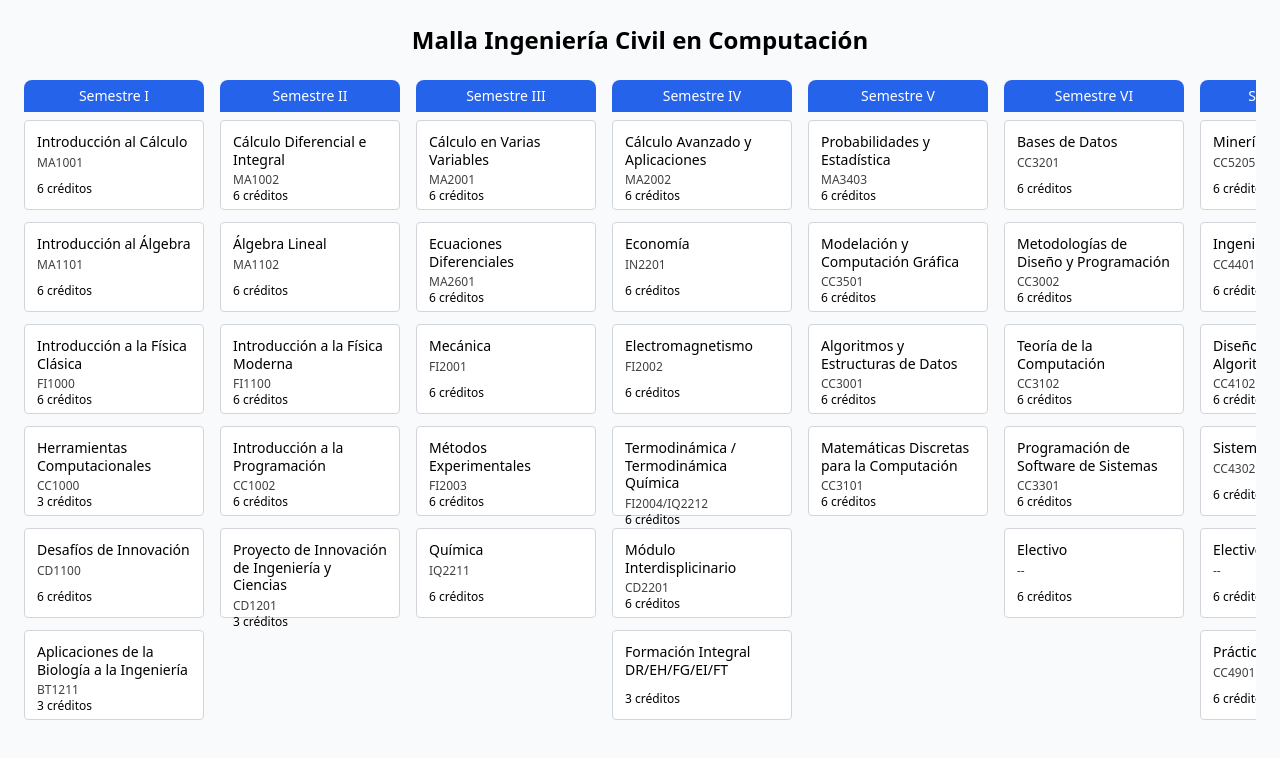
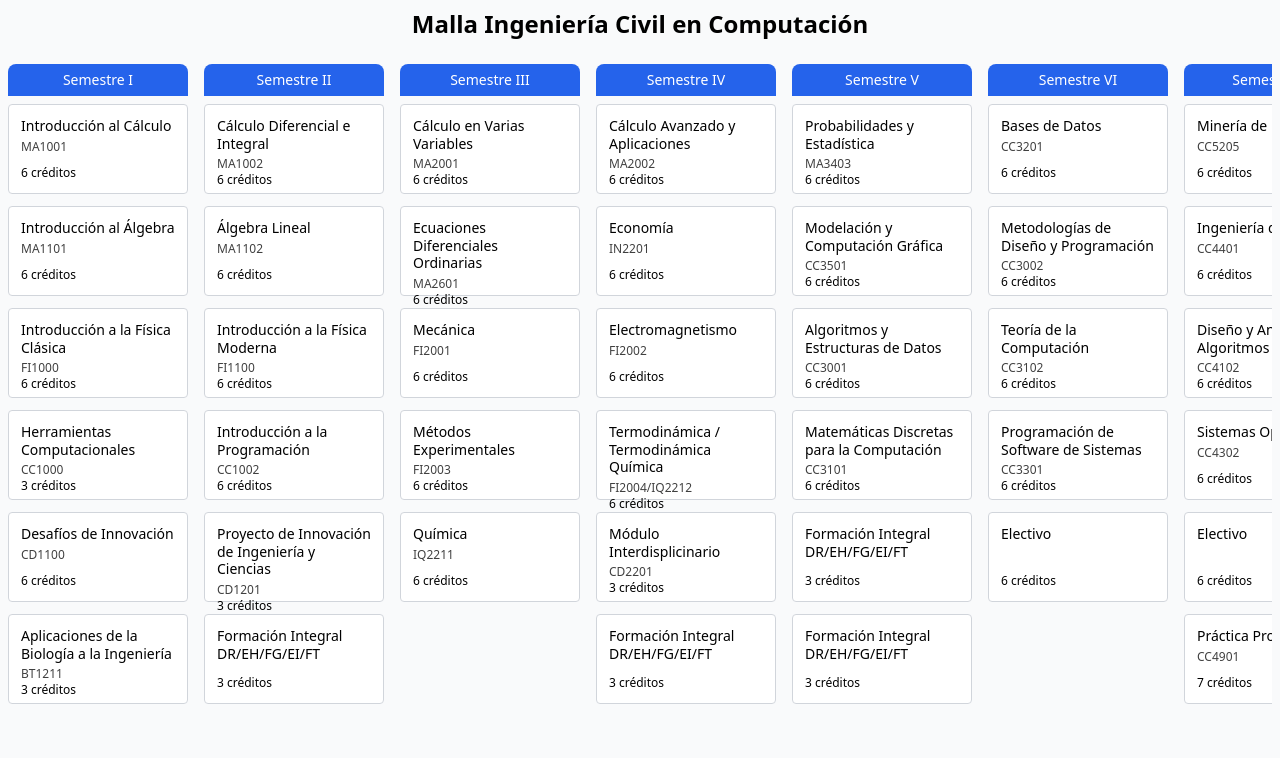
Before and after one commit to fgonzalezurriola/Mallas-Fcfm-fgonzalezurriola, a React (Vite) app: page / in a window 1280 px wide. Shown: the top 758 px of the page. Built offline with nearby package versions, Linux system fonts and the light colour scheme.

Commit message:
Fix: Updated courses.ts

```diff
--- a/src/components/Course.tsx
+++ b/src/components/Course.tsx
@@ -57,10 +57,10 @@ const Course: React.FC<CourseProps> = ({
     >
       <div>
         <h3 className="font-medium text-sm leading-tight mb-1">{name}</h3>
-        <div className="text-xs opacity-75">{id}</div>
+        {!id.includes('_') && <div className="text-xs opacity-75">{id}</div>}
       </div>
       <div className="text-xs flex justify-between items-center">
-        <span>{credits} créditos</span>
+        {!(credits === 0) && <span>{credits} créditos</span>}
       </div>
     </div>
   );
--- a/src/components/CurriculumGrid.tsx
+++ b/src/components/CurriculumGrid.tsx
@@ -1,5 +1,4 @@
 import React, { useState, useCallback } from 'react';
-import { Course as CourseType } from '../types';
 import Course from './Course';
 import { courses } from '../data/courses';
 import { toRoman } from '../utils/romanNumerals';
@@ -62,9 +61,9 @@ const CurriculumGrid: React.FC = () => {
   const semesters = Array.from({ length: TOTAL_SEMESTERS }, (_, i) => i + 1);
 
   return (
-    <div className="p-6 min-h-screen bg-gray-50">
+    <div className="p-2 min-h-screen bg-gray-50">
       <h1 className="text-2xl font-bold text-center mb-6">Malla Ingeniería Civil en Computación</h1>
-      <div className="flex gap-4 overflow-x-auto pb-6">
+      <div className="flex gap-4 overflow-x-scroll pb-6">
         {semesters.map((semester) => (
           <div key={semester} className="flex-none">
             <div className={`
--- a/src/data/courses.ts
+++ b/src/data/courses.ts
@@ -80,6 +80,13 @@ export const courses: Course[] = [
     prerequisites: [],
     semester: 2
   },
+  {
+    id: '_EH1',
+    name: 'Formación Integral DR/EH/FG/EI/FT',
+    credits: 3,
+    prerequisites: [],
+    semester: 2
+  },
   // Semestre III
   {
     id: 'MA2001',
@@ -90,7 +97,7 @@ export const courses: Course[] = [
   },
   {
     id: 'MA2601',
-    name: 'Ecuaciones Diferenciales',
+    name: 'Ecuaciones Diferenciales Ordinarias',
     credits: 6,
     prerequisites: ['MA1002', 'MA1102'],
     semester: 3
@@ -135,7 +142,7 @@ export const courses: Course[] = [
     id: 'FI2002',
     name: 'Electromagnetismo',
     credits: 6,
-    prerequisites: ['FI2001', 'MA2001', 'MA2601'],
+    prerequisites: ['MA2001', 'MA2601','FI2001'],
     semester: 4
   },
   {
@@ -148,12 +155,12 @@ export const courses: Course[] = [
   {
     id: 'CD2201',
     name: 'Módulo Interdisplicinario',
-    credits: 6,
     prerequisites: ['CD1201'],
+    credits: 3,
     semester: 4
   },
   {
-    id: '',
+    id: '_EH2',
     name: 'Formación Integral DR/EH/FG/EI/FT',
     credits: 3,
     prerequisites: [],
@@ -189,6 +196,20 @@ export const courses: Course[] = [
     semester: 5
   },
   {
+    id: '_EH3',
+    name: 'Formación Integral DR/EH/FG/EI/FT',
+    credits: 3,
+    prerequisites: [],
+    semester: 5
+  },
+  {
+    id: '_EH4',
+    name: 'Formación Integral DR/EH/FG/EI/FT',
+    credits: 3,
+    prerequisites: [],
+    semester: 5
+  },
+  {
     id: 'CC3201',
     name: 'Bases de Datos',
     credits: 6,
@@ -217,7 +238,7 @@ export const courses: Course[] = [
     semester: 6
   },
   {
-    id: '--',
+    id: '_Electivo1',
     name: 'Electivo',
     credits: 6,
     prerequisites: [],
@@ -234,7 +255,7 @@ export const courses: Course[] = [
     id: 'CC4401',
     name: 'Ingeniería de Software',
     credits: 6,
-    prerequisites: ['CC3001'],
+    prerequisites: ['CC3002','CC3201'],
     semester: 7
   },
   {
@@ -252,7 +273,7 @@ export const courses: Course[] = [
     semester: 7
   },
   {
-    id: '--',
+    id: '_Electivo2',
     name: 'Electivo',
     credits: 6,
     prerequisites: [],
@@ -261,7 +282,7 @@ export const courses: Course[] = [
   {
     id: 'CC4901',
     name: 'Práctica Profesional I',
-    credits: 6,
+    credits: 7,
     prerequisites: ['CC3002','CC3201','CC3301'],
     semester: 7
   },
@@ -287,14 +308,14 @@ export const courses: Course[] = [
     semester: 8
   },
   {
-    id: 'Electivo',
+    id: '_Electivo3',
     name: 'Electivo',
     credits: 6,
     prerequisites: [],
     semester: 8
   },
   {
-    id: '--',
+    id: '_Electivo4',
     name: 'Electivo',
     credits: 6,
     prerequisites: [],
@@ -303,40 +324,40 @@ export const courses: Course[] = [
   {
     id: 'EI1090',
     name: 'Examen de Suficiencia en Inglés I',
-    credits: 6,
+    credits: 0,
     prerequisites: [],
     semester: 8
   },
   {
-    id: '---',
+    id: '_Electivo_E1',
     name: 'Electivo de Especialidad',
     credits: 6,
     prerequisites: [],
     semester: 9
   },
   {
-    id: '---',
+    id: '_Electivo_E2',
     name: 'Electivo de Especialidad',
     credits: 6,
     prerequisites: [],
     semester: 9
   },
   {
-    id: '---',
+    id: '_Electivo_E3',
     name: 'Electivo de Especialidad',
     credits: 6,
     prerequisites: [],
     semester: 9
   },
   {
-    id: '----',
+    id: '_Nucleo',
     name: 'Núcleo Gestión para Ingenieros',
     credits: 6,
     prerequisites: [],
     semester: 9
   },
   {
-    id: '-',
+    id: '(Dos cursos)',
     name: 'Formación Integral de Especialidad',
     credits: 6,
     prerequisites: [],
@@ -357,14 +378,14 @@ export const courses: Course[] = [
     semester: 10
   },
   {
-    id: '---',
+    id: '_Electivo_E4',
     name: 'Electivo de Especialidad',
     credits: 6,
     prerequisites: [],
     semester: 10
   },
   {
-    id: '---',
+    id: '_Electivo_E5',
     name: 'Electivo de Especialidad',
     credits: 6,
     prerequisites: [],
@@ -378,14 +399,14 @@ export const courses: Course[] = [
     semester: 10
   },
   {
-    id: 'CC5402',
+    id: 'CC6919',
     name: 'Trabajo de Título',
     credits: 24,
     prerequisites: ['CC6907'],
     semester: 11
   },
   {
-    id: '---',
+    id: '_Electivo_E6',
     name: 'Electivo de Especialidad',
     credits: 6,
     prerequisites: [],
```
